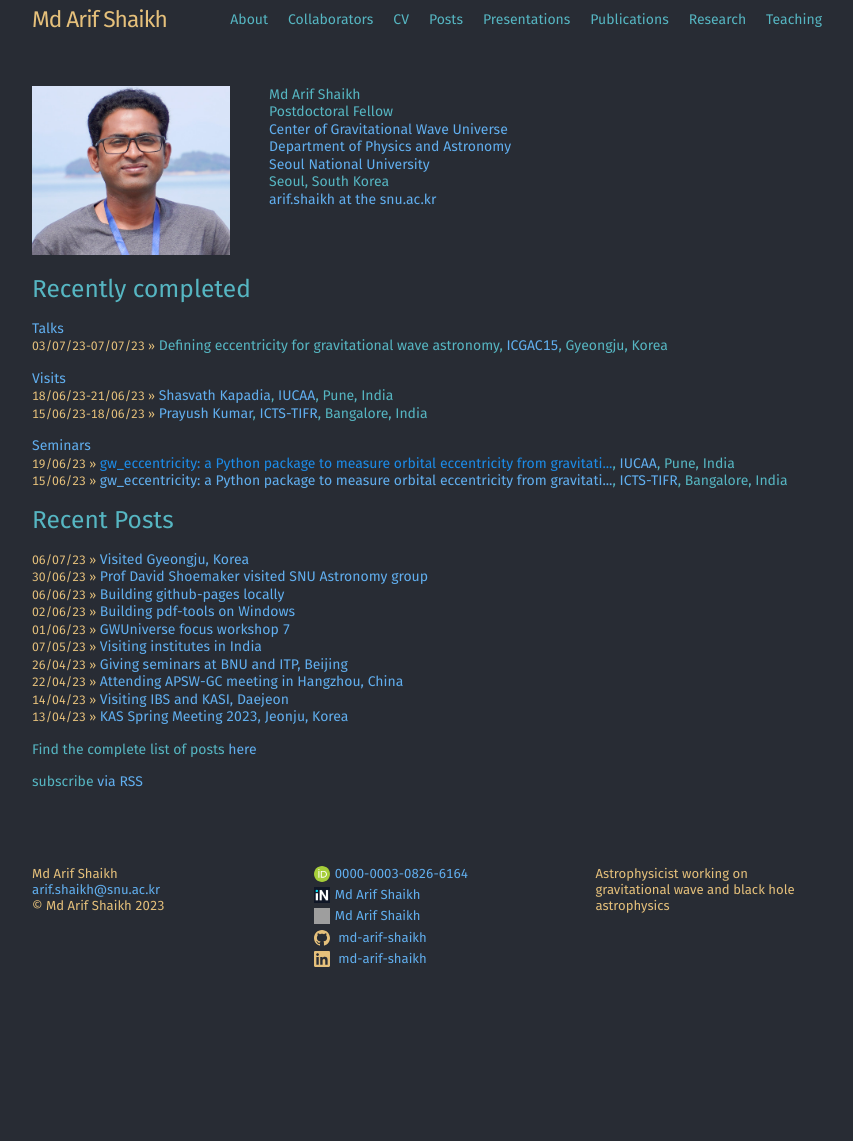
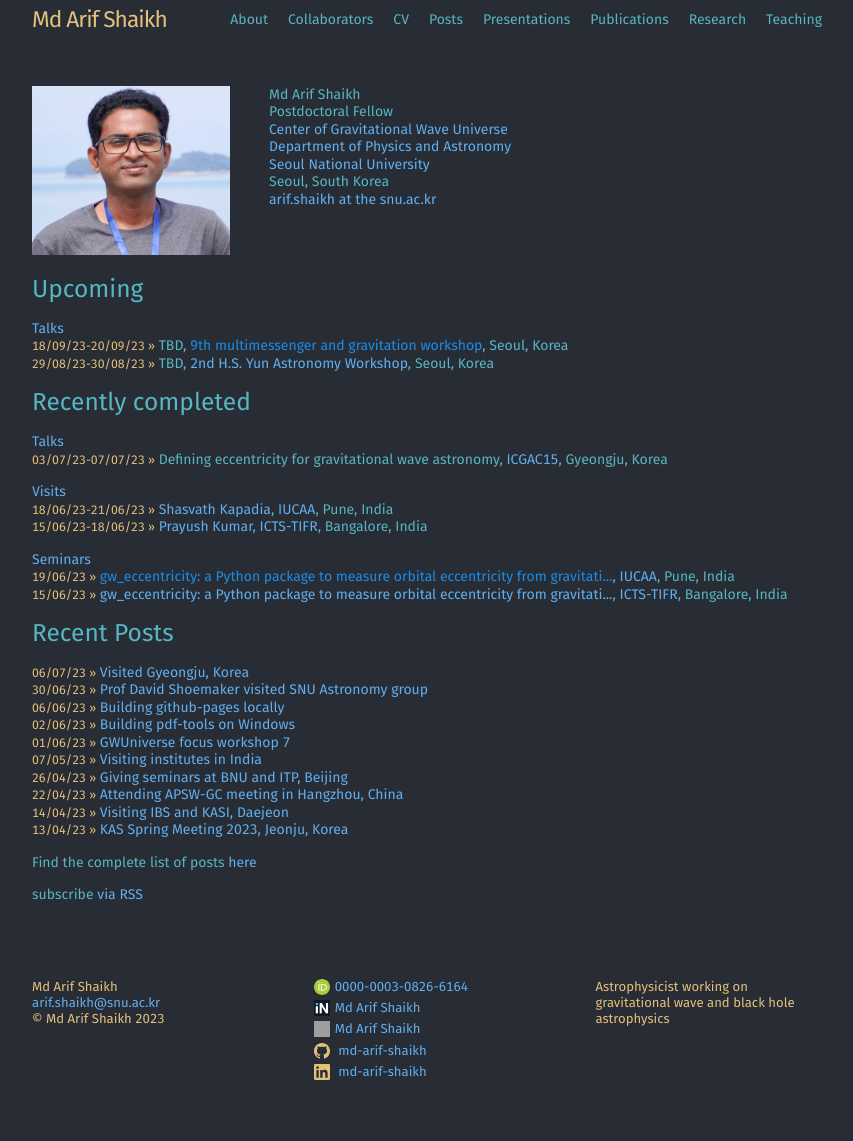
Before and after one commit to md-arif-shaikh/md-arif-shaikh.github.io, a Jekyll site: the page built from index.md, in a window 1280 px wide. Shown: the whole page, without its empty margins (213-1066 px from the left). Built offline with Jekyll 4.4.1, drawn with Linux system fonts in a browser that asks for light colours; before the commit the page ends 1028 px from its top, so only the background shows below that; grey boxes are pictures that could not be loaded.

Commit message:
update talks

```diff
--- a/_data/conference-talks.yaml
+++ b/_data/conference-talks.yaml
@@ -1,3 +1,31 @@
+mmaq-2023:
+  title: TBD
+  url:
+  conference:  9th multimessenger and gravitation workshop
+  conference-url:
+  city: Seoul
+  country: Korea
+  from-date: 18
+  from-month: September
+  from-year: 2023
+  to-date: 20
+  to-month: September
+  to-year: 2023
+
+2nd-snu-arc-2023:
+  title: TBD
+  url:
+  conference: 2nd H.S. Yun Astronomy Workshop
+  conference-url: "https://indico.ceou.snu.ac.kr/event/8/"
+  city: Seoul
+  country: Korea
+  from-date: 29
+  from-month: August
+  from-year: 2023
+  to-date: 30
+  to-month: August
+  to-year: 2023
+
 icgac15-2023:
   title: Defining eccentricity for gravitational wave astronomy
   url:
--- a/_includes/recent.html
+++ b/_includes/recent.html
@@ -2,6 +2,7 @@
 {% assign max_secs = max_days | times: 86400 %}
 {% assign earliest_date = 'now' | date: '%s' | minus: max_secs | date: '%s' %}
 {% assign title_length = 80 %}
+{% assign today = 'now' | date: '%s' %}
 <!-- Collect recent talks -->
 {% assign talks = site.data.conference-talks %}
 {% assign recent_talks_number = 0 %}
@@ -10,7 +11,7 @@
 {% assign t = talk[1] %}
 {% assign date = t.to-month | append: " " | append: t.to-date | append: ", " | append: t.to-year %}
 {% assign talk_date = date | date: "%s" %}
-{% if earliest_date < talk_date %}
+{% if earliest_date < talk_date and talk_date < today %}
 {% assign recent_talks_number = recent_talks_number | plus: 1 %}
 {% assign start_date = t.from-month | append: " " | append: t.from-date | append: ", " | append: t.from-year | date: "%d/%m/%y" %}
 {% assign date_formatted = date | date: "%d/%m/%y" %}
@@ -27,7 +28,7 @@
 {% assign s = seminar[1] %}
 {% assign date = s.date %}
 {% assign seminar_date = date | date: "%s" %}
-{% if earliest_date < seminar_date %}
+{% if earliest_date < seminar_date and seminar_date < today %}
 {% assign recent_seminars_number = recent_seminars_number | plus: 1 %}
 {% assign date_formatted = date | date: "%d/%m/%y" %}
 {% if s.title.size > title_length %}
@@ -50,7 +51,7 @@
 {% assign v = visit[1] %}
 {% assign date = v.to-month | append: " " | append: v.to-date | append: ", " | append: v.to-year %}
 {% assign visit_date = date | date: "%s" %}
-{% if earliest_date < visit_date %}
+{% if earliest_date < visit_date and visit_date < today %}
 {% assign recent_visits_number = recent_visits_number | plus: 1 %}
 {% assign start_date = v.from-month | append: " " | append: v.from-date | append: ", " | append: v.from-year | date: "%d/%m/%y" %}
 {% assign date_formatted = date | date: "%d/%m/%y" %}
```
Also changed, not shown: _data/workshops.yaml (+14 -0 lines).
